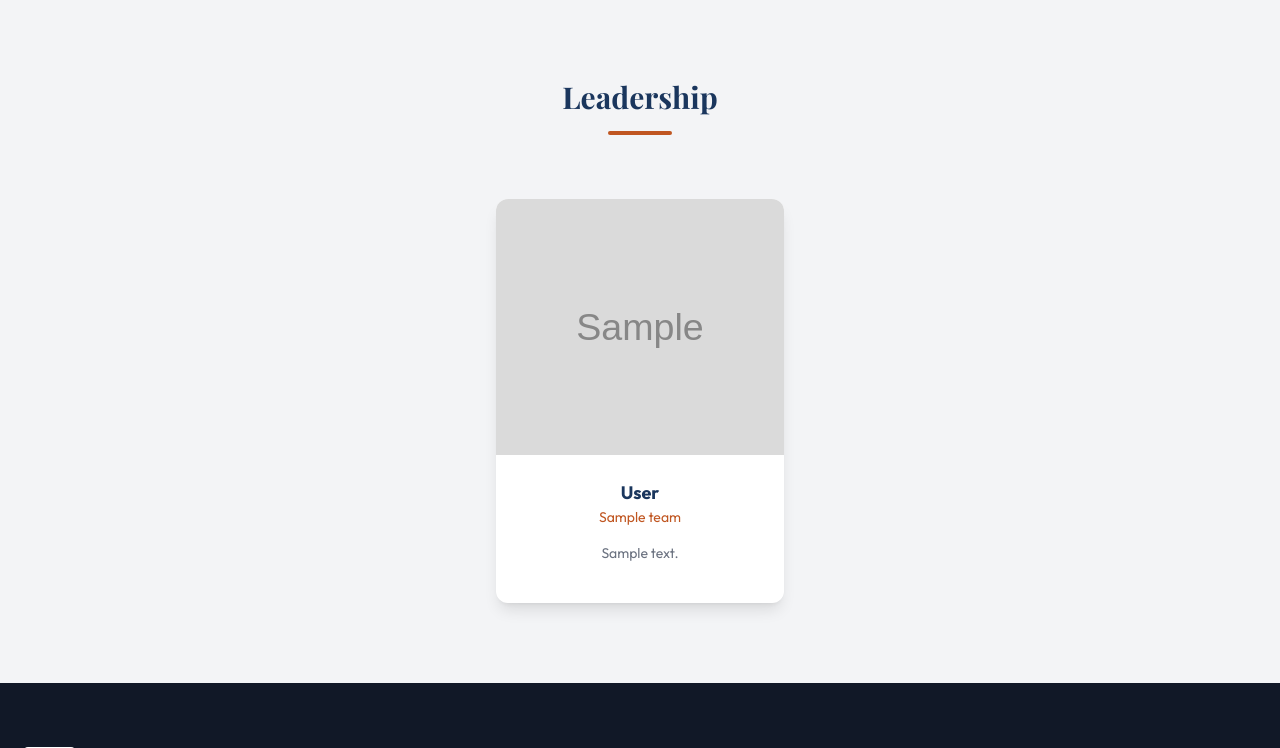
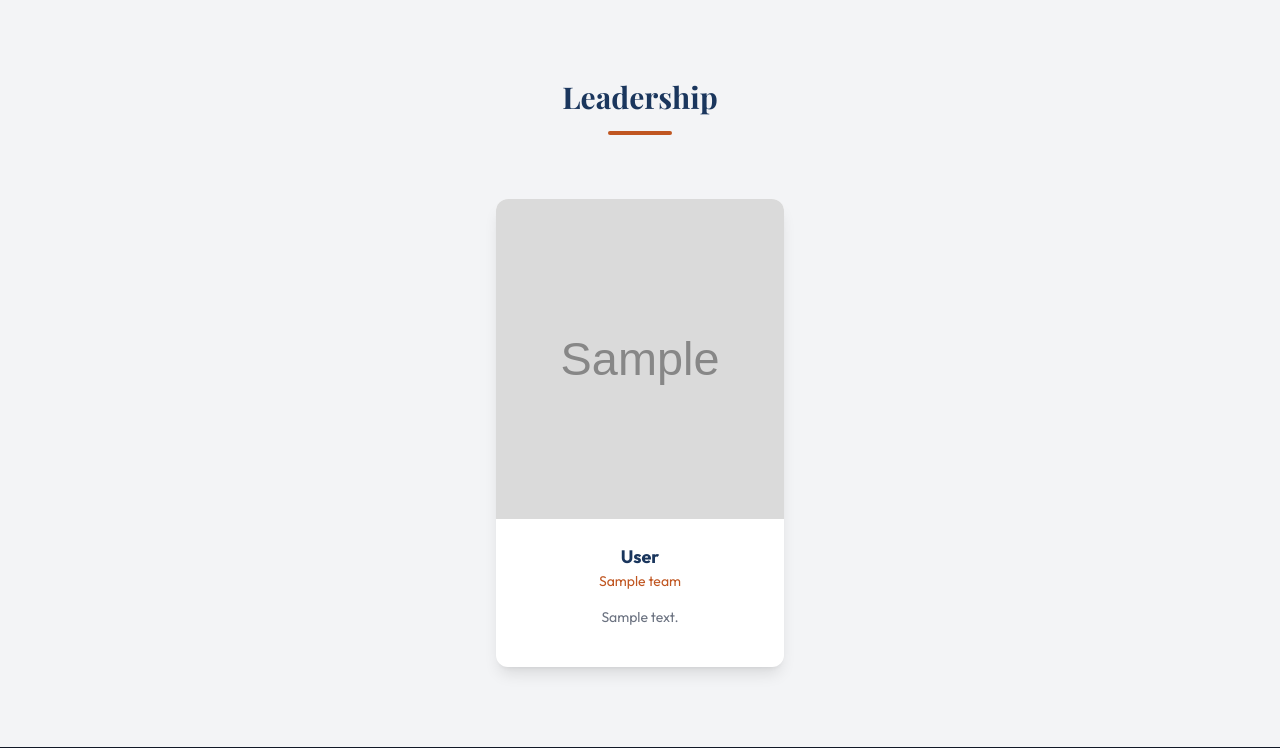
Before and after one commit to richluekingwork-code/castle_sevalla, a Django app: page /about/ in a window 1280 px wide. Shown: the part 1155-1903 px from the top of the page. Run offline with Django 5.2, Linux system fonts and the light colour scheme; tables that the repository leaves empty hold one stand-in row (values such as "Sample post"); grey boxes marked "Sample" are stand-in pictures; parts of the project's set-up code (start-up, migrations or seed data) failed here and were passed over; some libraries are stand-ins or nearby versions.

Commit message:
About: taller leadership photo cropped from the top so faces are not cut off
Co-Authored-By: Claude Opus 5.5 <noreply@anthropic.com>

```diff
--- a/castle_site/templates/castle_site/about.html
+++ b/castle_site/templates/castle_site/about.html
@@ -79,8 +79,8 @@
             {% for member in team %}
             <div class="bg-white rounded-xl overflow-hidden shadow-lg hover:shadow-2xl transition-all duration-300 group w-full sm:w-72" data-aos="fade-up" data-aos-delay="{{ forloop.counter0 }}00">
                 {% if member.image %}
-                <div class="h-64 overflow-hidden relative">
-                    <img src="{{ member.image.url }}" alt="{{ member.fullname }}" class="w-full h-full object-cover grayscale group-hover:grayscale-0 transition-all duration-500">
+                <div class="h-80 overflow-hidden relative">
+                    <img src="{{ member.image.url }}" alt="{{ member.fullname }}" class="w-full h-full object-cover object-top grayscale group-hover:grayscale-0 transition-all duration-500">
                 </div>
                 {% endif %}
                 <div class="p-6 text-center">
```
